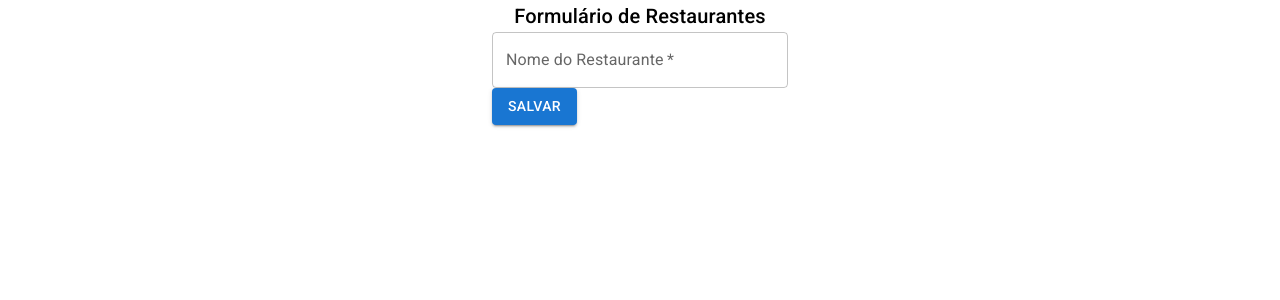
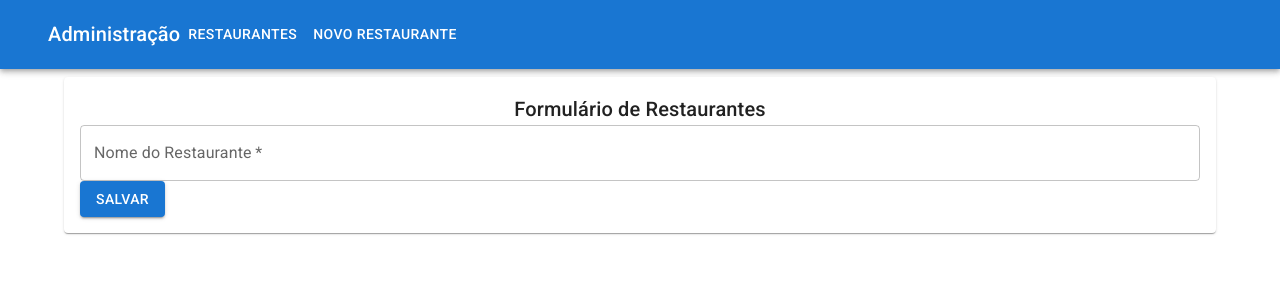
Before and after one commit to lilcatchya/alfood, a React (Create React App) app: page /admin/restaurantes/novo in a window 1280 px wide. Shown: the top 300 px of the page. Built offline with nearby package versions, Linux system fonts and the light colour scheme.

Commit message:
adicionando a barra de navegação administrativa

```diff
--- /dev/null
+++ b/src/componentes/AdminNavBar/index.tsx
@@ -0,0 +1,28 @@
+import { AppBar, Box, Button, Container, Link, Toolbar, Typography } from "@mui/material";
+import { Link as RouterLink } from "react-router-dom";
+
+export default function AdminNavBar(){
+  return(
+    <AppBar position="static">
+        <Container maxWidth="xl">
+          <Toolbar>
+            <Typography variant="h6">
+              Administração
+            </Typography>
+            <Box sx={{ display: "flex", flexGrow: 1 }}>
+              <Link component={RouterLink} to={'/admin/restaurantes'}>
+                <Button sx={{ my: 2, color: 'white' }}>
+                  Restaurantes
+                </Button>
+              </Link>
+              <Link component={RouterLink} to={'/admin/restaurantes/novo'}>
+                <Button sx={{ my: 2, color: 'white' }}>
+                  Novo Restaurante
+                </Button>
+              </Link>
+            </Box>
+          </Toolbar>
+        </Container>
+      </AppBar>
+  )
+}
--- a/src/paginas/Administracao/Restaurantes/AdministracaoRestaurante.tsx
+++ b/src/paginas/Administracao/Restaurantes/AdministracaoRestaurante.tsx
@@ -1,9 +1,9 @@
 import { Button, TableHead, TableRow, Paper, Table, TableBody, TableCell, TableContainer } from '@mui/material';
 import { useEffect, useState } from 'react';
 import IRestaurante from '../../../interfaces/IRestaurante';
-import axios from "axios"
 import { Link } from 'react-router-dom';
 import http from '../../../http';
+import AdminNavBar from '../../../componentes/AdminNavBar';
 
 const AdministracaoRestaurantes = () => {
 
@@ -18,11 +18,18 @@
     http.delete(`v2/restaurantes/${restauranteAhSerExcluido.id}/`)
       .then(() => {
         const ListaRestaurantes = restaurantes.filter(restaurante => restaurante.id !== restauranteAhSerExcluido.id)
-      setRestaurantes([ ...ListaRestaurantes ])
+        setRestaurantes([...ListaRestaurantes])
       })
   }
 
-  return <TableContainer component={Paper}>
+  return (
+
+    <>
+      <AdminNavBar />
+
+      <Paper sx={{ p: 2 }}>
+
+        <TableContainer component={Paper}>
           <Table sx={{ minWidth: 650 }} aria-label="simple table">
             <TableHead>
               <TableRow>
@@ -60,6 +67,9 @@
             </TableBody>
           </Table>
         </TableContainer>
+      </Paper>
+    </>
+  )
 }
 
 export default AdministracaoRestaurantes
--- a/src/paginas/Administracao/Restaurantes/FormularioRestaurante.tsx
+++ b/src/paginas/Administracao/Restaurantes/FormularioRestaurante.tsx
@@ -1,9 +1,9 @@
-import { TextField, Button, Typography, Box } from "@mui/material"
+import { TextField, Button, Typography, Box, Container, Paper } from "@mui/material"
 import { useEffect, useState } from "react"
-import axios from "axios"
 import { useParams } from "react-router-dom"
 import IRestaurante from "../../../interfaces/IRestaurante"
 import http from "../../../http"
+import AdminNavBar from "../../../componentes/AdminNavBar"
 
 const FormularioRestaurante = () => {
 
@@ -36,9 +36,15 @@
   }
 
   return (
-    <Box sx={{ display: 'flex', flexDirection: 'column', alignItems: 'center' }}>
+    <>
+      <AdminNavBar />
+
+      <Box>
+        <Container maxWidth='lg' sx={{ mt: 1 }}>
+          <Paper sx={{ p: 2 }}>
+            <Box sx={{ display: 'flex', flexDirection: 'column', alignItems: 'center', flexGrow: 1 }}>
               <Typography component="h1" variant="h6">Formulário de Restaurantes</Typography>
-      <Box component='form' onSubmit={aoSubmeterForm}>
+              <Box component='form' sx={{ width: '100%' }} onSubmit={aoSubmeterForm}>
                 <TextField
                   value={nomeRestaurante}
                   onChange={evento => setNomeRestaurante(evento.target.value)}
@@ -50,6 +56,11 @@
                 <Button type="submit" variant="contained">Salvar</Button>
               </Box>
             </Box>
+          </Paper>
+        </Container>
+      </Box>
+
+    </>
   )
 }
 
```
Lines whose indentation alone changed are shown as unchanged.
